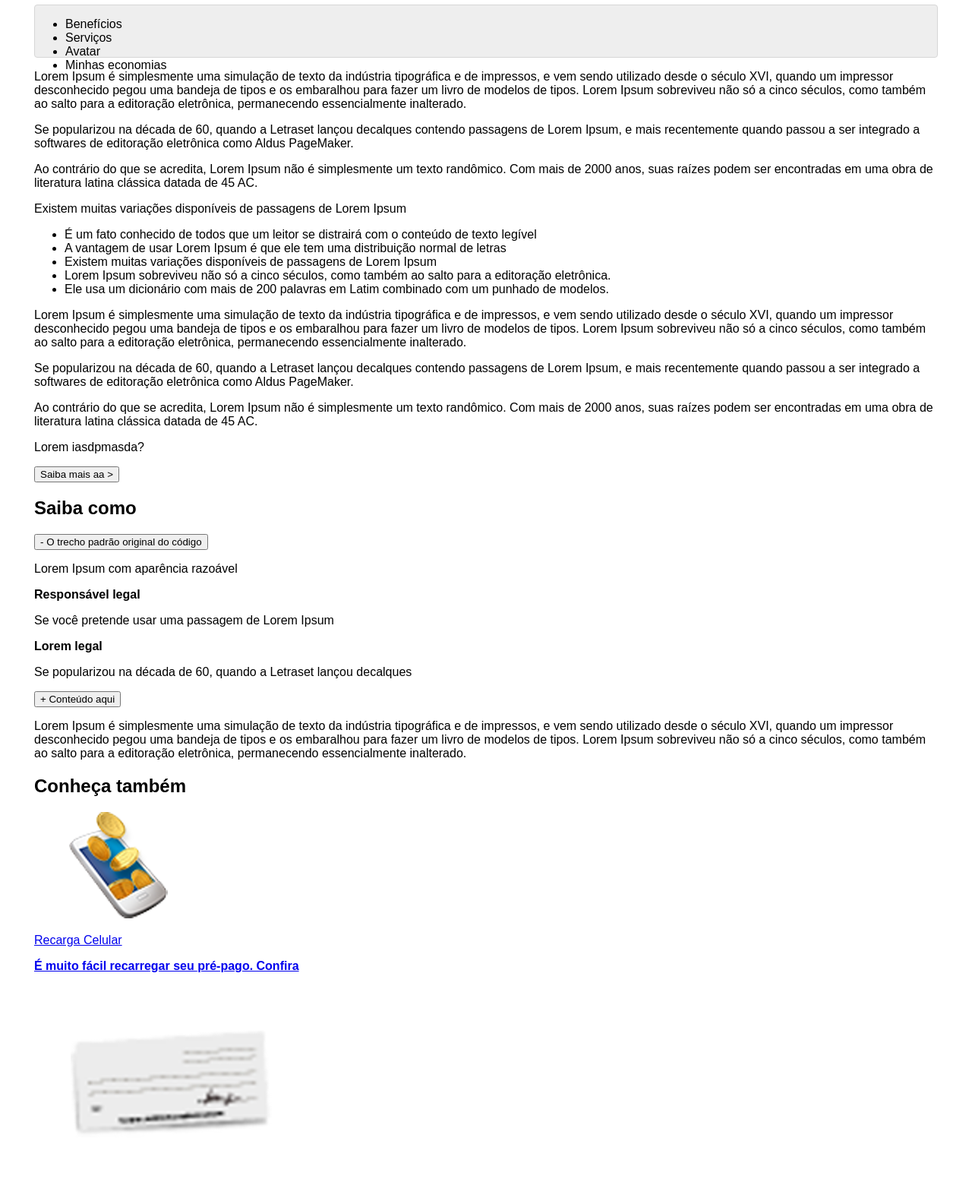
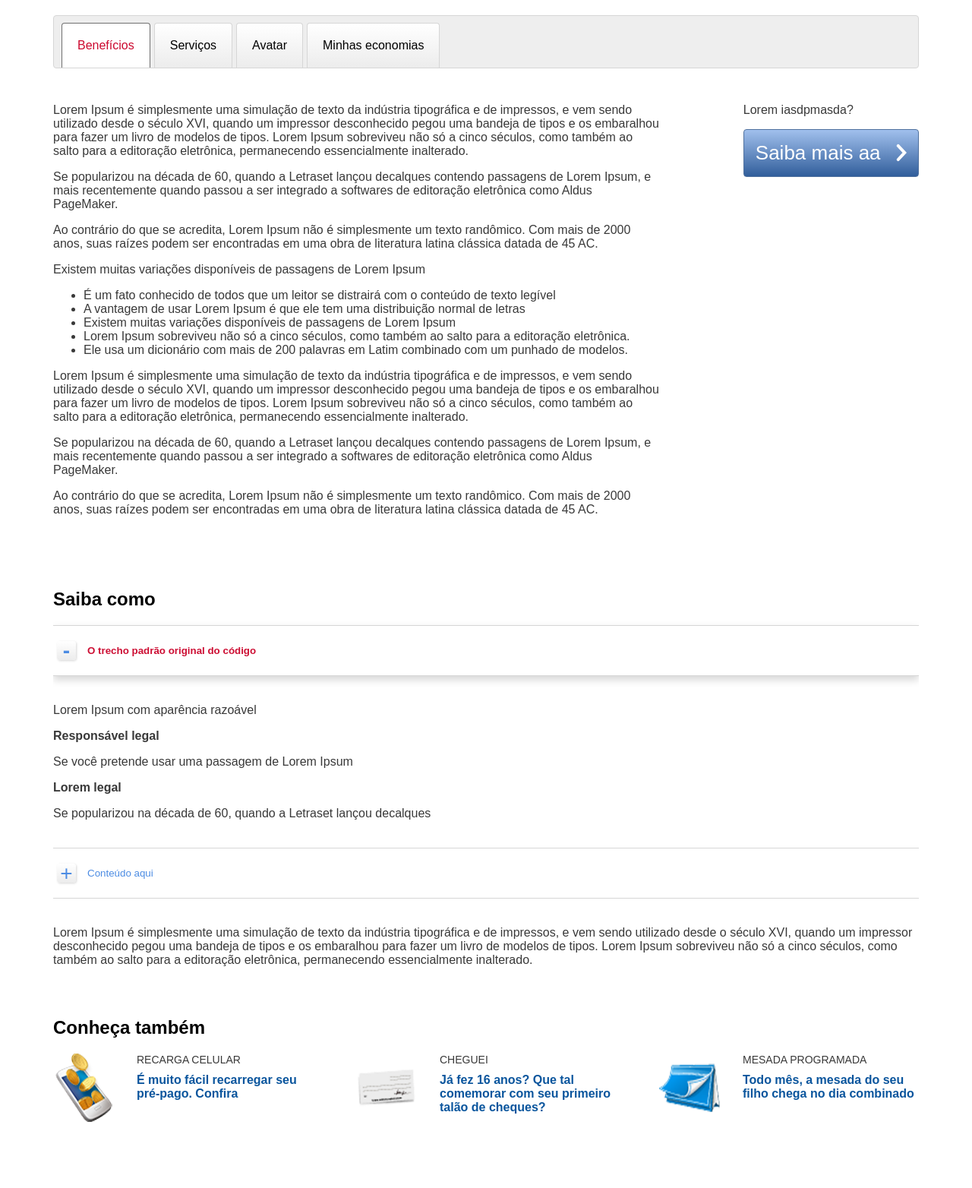
Before and after one commit to MateusDanieel/frontend-test-tritone, a plain HTML site: page index.html in a window 1280 px wide. Shown: the part 480-2044 px from the top of the page at 76% size. Drawn offline with Linux system fonts and the light colour scheme.

Commit message:
Finalização do CSS.

```diff
--- a/assets/css/main.css
+++ b/assets/css/main.css
@@ -5,19 +5,172 @@
     font-family:Arial, sans-serif;
 }
 
+p, ul{
+    color:#393939;
+}
+
 .container{
     margin:auto;
     width:100%;
-    max-width:1190px;
+    max-width:1140px;
 }
+
+/* HEADER DA PÁGINA */
 
 #pg-header > img{
     max-width:100%;
 }
 
+/* MENU/BARRA DE NAVEGAÇÃO */
+
 #pg-navbar-menu{
+    margin-top:30px;
+    margin-bottom:30px;
+}
+
+#pg-navbar-menu > ul{
+    width:100%;
     height:70px;
     background-color:#EEE;
     border-radius:4px;
     border:1px solid #D6D6D6;
+    list-style:none;
+    padding:0 5px;
+    margin:0;
+    display:flex;
+    align-items:flex-end;
 }
+
+#pg-navbar-menu > ul > li{
+    padding:20px;
+    margin-left:5px;
+    background:linear-gradient(180deg, #FFF, #ECECEC);
+    color:#000;
+    border:1px solid #D6D6D6;
+    border-bottom:0 !important;
+    border-radius:4px 4px 0 0;
+}
+
+#pg-navbar-menu > ul > li.active,
+#pg-navbar-menu > ul > li:hover{
+    background:#FFF;
+    border-color:#707070;
+    color:#CC092F;
+    cursor:pointer;
+}
+
+/* CONTEÚDO PRINCIPAL DA PÁGINA */
+
+#pg-content{
+    display:flex;
+    justify-content:space-between;
+    margin-bottom:60px;
+}
+
+#pg-content > main{
+    width:70%;
+}
+
+#pg-content > aside > button{
+    background:linear-gradient(180deg, #A1C0ED, #315E9B);
+    border:1px solid #50719E;
+    border-radius:4px;
+    color:#FFF;
+    padding:15px;
+    font-size:26px;
+    cursor:pointer;
+    display:flex;
+    justify-content:center;
+    align-items:center;
+}
+
+#pg-content > aside > button > img{
+    margin-left:20px;
+}
+
+/* ACCORDION */
+
+#pg-accordion{
+    margin-bottom:30px;
+    overflow:hidden;
+}
+
+#pg-accordion > button{
+    text-align:left;
+    width:100%;
+    background-color:#FFF;
+    border:0;
+    border-top:1px solid #D6D6D6 !important;
+    border-bottom:1px solid #D6D6D6 !important;
+    padding:20px 0;
+    display:flex;
+    align-items:center;
+    color:#4C8CE3;
+    cursor:pointer;
+}
+
+#pg-accordion > button.active{
+    font-weight:700;
+    color:#CD0F34;
+    box-shadow:0 5px 10px #D6D6D6;
+}
+
+#pg-accordion > button.active::after{
+    content:'';
+	border:10px solid;
+    border-color:#FFF transparent transparent transparent;
+    position:absolute;
+    left:50%;
+    margin-top:42px;
+}
+
+#pg-accordion > button > span{
+    display:block;
+    text-align:center;
+    margin-left:5px;
+    margin-right:15px;
+    font-size:28px;
+    width:25px;
+    height:25px;
+    line-height:25px;
+    background:linear-gradient(180deg, #FFF ,#ECECEC);
+    color:#4C8CE3;
+    box-shadow:1px 1px 3px #D6D6D6;
+    border-radius:4px;
+    z-index:1000;
+}
+
+#pg-accordion > article{
+    padding:20px 0;
+}
+
+/* CAROUSEL */
+
+#pg-carousel-content{
+    display:flex;
+    justify-content:space-between;
+    margin-bottom:200px;
+}
+
+#pg-carousel-content > a{
+    display:flex;
+    max-width:30%;
+    text-decoration:none;
+}
+
+#pg-carousel-content > a > img{
+    width:80px;
+    margin-right:30px;
+}
+
+#pg-carousel-content > a > div > p{
+    text-transform:uppercase;
+    margin:0 0 10px;
+    font-size:14px;
+}
+
+#pg-carousel-content > a > div > p > strong{
+    text-transform:none;
+    color:#0A559D;
+    font-size:16px;
+}
--- a/index.html
+++ b/index.html
@@ -20,7 +20,7 @@
     <nav id="pg-navbar-menu" class="container">
 
         <ul>
-            <li>Benefícios</li>
+            <li class="active">Benefícios</li>
             <li>Serviços</li>
             <li>Avatar</li>
             <li>Minhas economias</li>
@@ -30,7 +30,7 @@
 
     <section id="pg-content" class="container">
 
-        <main id="">
+        <main>
 
             <article id="">
 
@@ -70,12 +70,12 @@
 
         </main>
 
-        <aside id="pg-sidebar">
+        <aside>
 
             <p>Lorem iasdpmasda?</p>
 
-            <button>
-                Saiba mais aa >
+            <button type="button">
+                Saiba mais aa <img src="assets/img/pg-content-shape.svg" />
             </button>
 
         </aside>
@@ -86,11 +86,12 @@
 
         <h2>Saiba como</h2>
 
-        <button id="">
-            - O trecho padrão original do código
+        <button class="active">
+            <span>-</span> O trecho padrão original do código
         </button>
 
         <article id="">
+
             <p>Lorem Ipsum com aparência razoável</p>
 
             <p><strong>Responsável legal</strong></p>
@@ -100,14 +101,17 @@
             <p><strong>Lorem legal</strong></p>
 
             <p>Se popularizou na década de 60, quando a Letraset lançou decalques</p>
+
         </article>
 
-        <button id="">
-            + Conteúdo aqui
+        <button>
+            <span>+</span> Conteúdo aqui
         </button>
 
         <article id="">
+
             <p>Lorem Ipsum é simplesmente uma simulação de texto da indústria tipográfica e de impressos, e vem sendo utilizado desde o século XVI, quando um impressor desconhecido pegou uma bandeja de tipos e os embaralhou para fazer um livro de modelos de tipos. Lorem Ipsum sobreviveu não só a cinco séculos, como também ao salto para a editoração eletrônica, permanecendo essencialmente inalterado.</p>
+
         </article>
 
     </section>
@@ -119,9 +123,7 @@
 
             <a href="#">
 
-                <figure>
-                    <img src="assets/img/pg-carousel-item-1.png" alt="" />
-                </figure>
+                <img src="assets/img/pg-carousel-item-1.png" alt="" />
 
                 <div>
                     <p>Recarga Celular</p>
@@ -133,9 +135,7 @@
 
             <a href="#">
 
-                <figure>
-                    <img src="assets/img/pg-carousel-item-2.png" alt="" />
-                </figure>
+                <img src="assets/img/pg-carousel-item-2.png" alt="" />
 
                 <div>
                     <p>Cheguei</p>
@@ -147,9 +147,7 @@
 
             <a href="#">
 
-                <figure>
                     <img src="assets/img/pg-carousel-item-3.png" alt="" />
-                </figure>
 
                 <div>
                     <p>Mesada programada</p>
```
Also changed, not shown: assets/img/pg-content-shape.svg (added).
